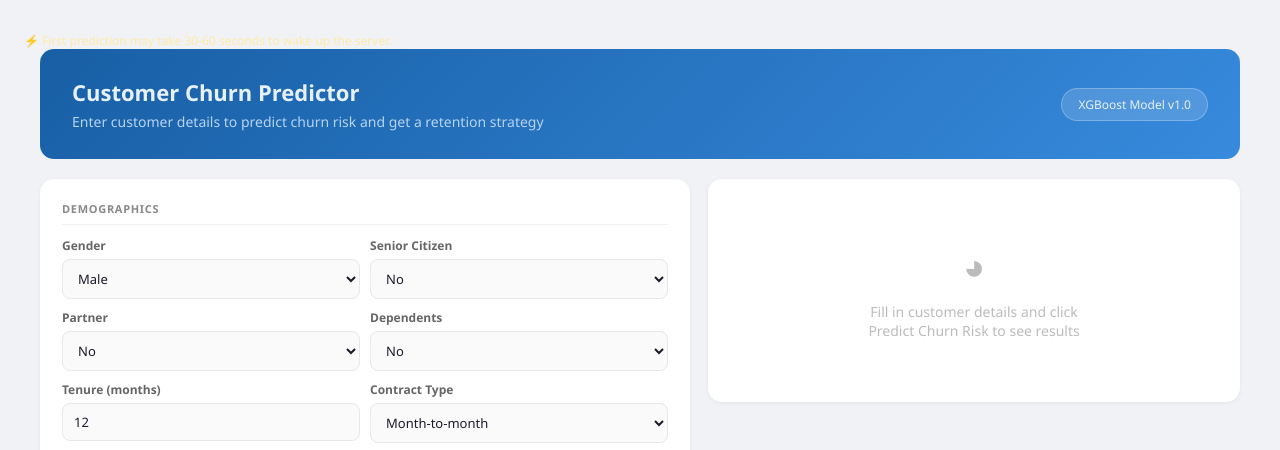
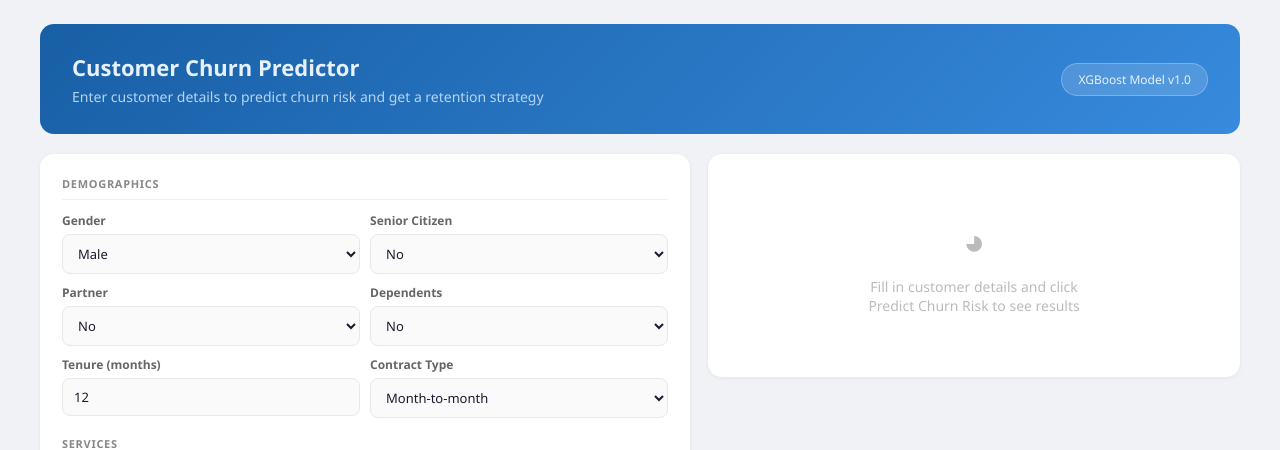
Before and after one commit to AyushiPatel266/Customer_Churn_Analysis, a Flask app: page / in a window 1280 px wide. Shown: the top 450 px of the page. Run offline with Flask 3, Linux system fonts and the light colour scheme.

Commit message:
Removed warning text and increased API wake up timeout

```diff
--- a/flask_app/app.py
+++ b/flask_app/app.py
@@ -12,14 +12,14 @@ FASTAPI_URL = "https://customer-churn-api-spcg.onrender.com"
 
 def wake_up_api():
     """Wake up FastAPI and wait until it is ready"""
-    max_attempts = 3
+    max_attempts = 5
     for attempt in range(max_attempts):
         try:
-            response = requests.get(f"{FASTAPI_URL}/health", timeout=30)
+            response = requests.get(f"{FASTAPI_URL}/health", timeout=60)
             if response.status_code == 200:
                 return True
         except:
-            time.sleep(5)
+            time.sleep(10)
     return False
 
 
--- a/flask_app/templates/index.html
+++ b/flask_app/templates/index.html
@@ -5,9 +5,6 @@
     <meta name="viewport" content="width=device-width, initial-scale=1.0">
     <title>Customer Churn Predictor</title>
     <link rel="stylesheet" href="{{ url_for('static', filename='style.css') }}">
-    <p style="color:#ffeaa7; font-size:12px; margin-top:8px;">
-        ⚡ First prediction may take 30-60 seconds to wake up the server.
-    </p>
 </head>
 <body>
 <div class="app">
```
